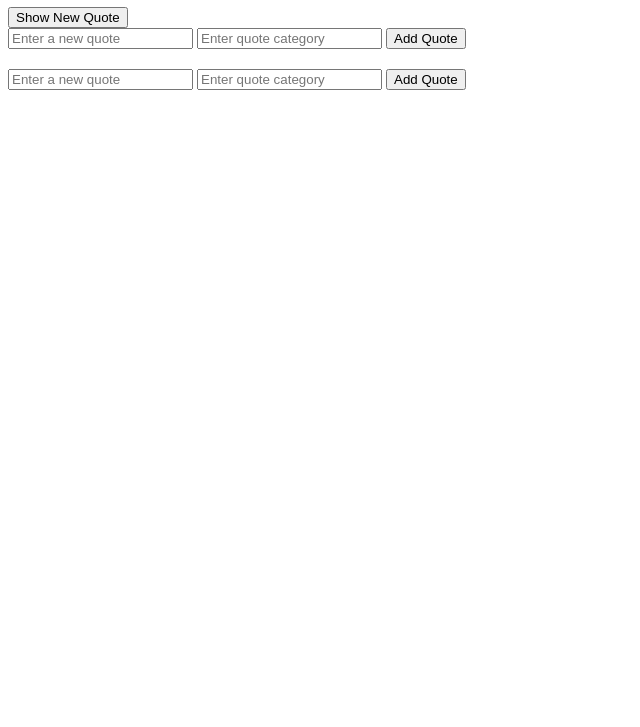
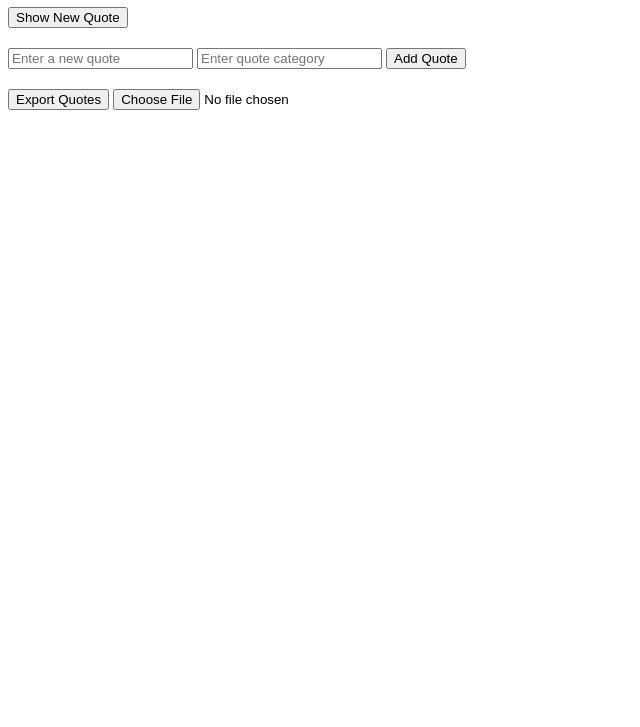
Before and after one commit to Divinehelp-hub/alx_fe_javascript, a plain HTML site: page dom-manipulation/index.html in a window 1280 px wide. Shown: the part 73-800 px from the top of the page, without its empty margins (0-640 px from the left). Drawn offline with Linux system fonts and the light colour scheme.

Commit message:
final: complete HTML with quote add, display, add JSON import.export

```diff
--- a/dom-manipulation/index.html
+++ b/dom-manipulation/index.html
@@ -1,8 +1,8 @@
 <!DOCTYPE html>
 <html lang="en">
 <head>
-  <meta charset="UTF-8">
-  <meta name="viewport" content="width=device-width, initial-scale=1.0">
+  <meta charset="UTF-8" />
+  <meta name="viewport" content="width=device-width, initial-scale=1.0"/>
   <title>Dynamic Quote Generator</title>
 </head>
 <body>
@@ -13,17 +13,21 @@
 
   <!-- Button to Show New Quote -->
   <button id="newQuote">Show New Quote</button>
-<div>
-  <input id="newQuoteText" type="text" placeholder="Enter a new quote" />
-  <input id="newQuoteCategory" type="text" placeholder="Enter quote category" />
-  <button id="addQuoteBtn">Add Quote</button>
-</div>
 
   <!-- Form to Add New Quote -->
   <div style="margin-top: 20px;">
     <input id="newQuoteText" type="text" placeholder="Enter a new quote" />
     <input id="newQuoteCategory" type="text" placeholder="Enter quote category" />
-    <button onclick="addQuote()">Add Quote</button>
+    <button id="addQuoteBtn">Add Quote</button>
+  </div>
+
+  <!-- JSON Import/Export Section -->
+  <div style="margin-top: 20px;">
+    <!-- Export Quotes Button -->
+    <button id="exportQuotes" onclick="exportToJsonFile()">Export Quotes</button>
+
+    <!-- Import Quotes Input -->
+    <input type="file" id="importFile" accept=".json" onchange="importFromJsonFile(event)" />
   </div>
 
   <script src="script.js"></script>
```
